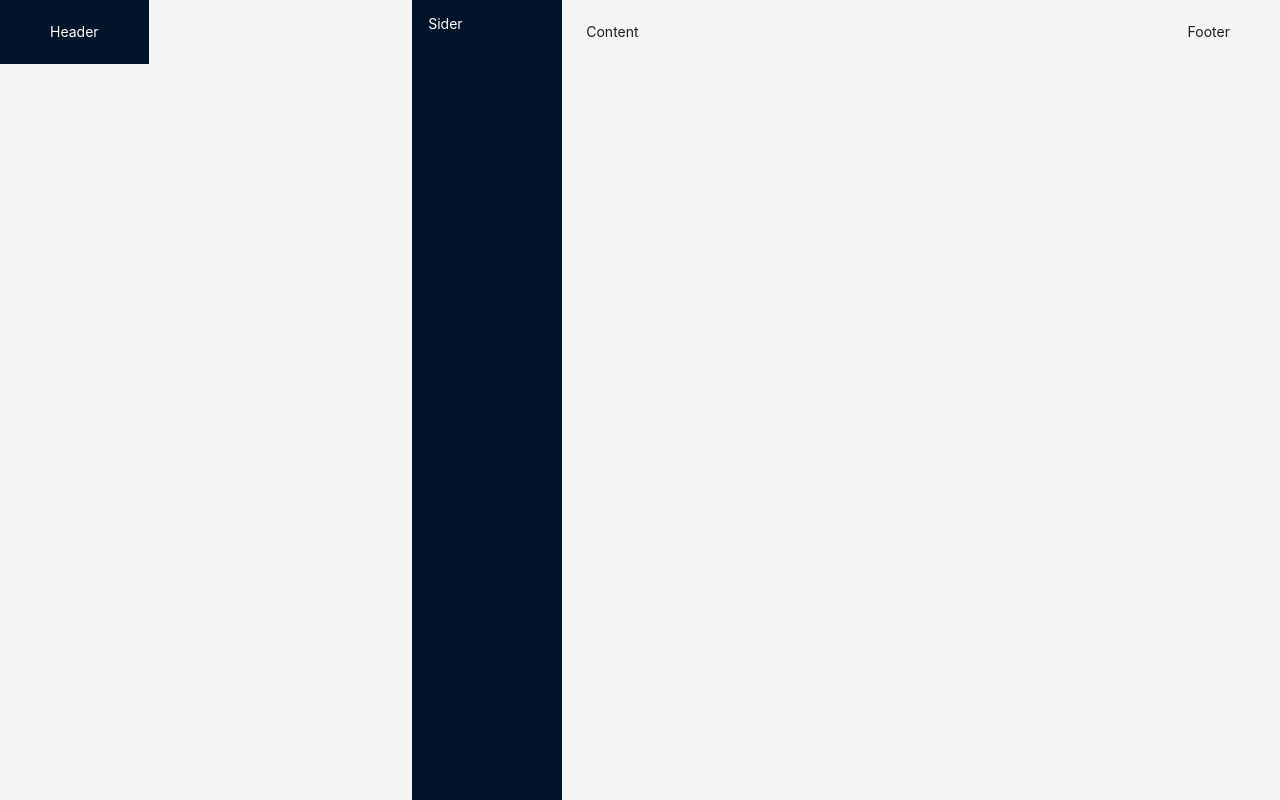
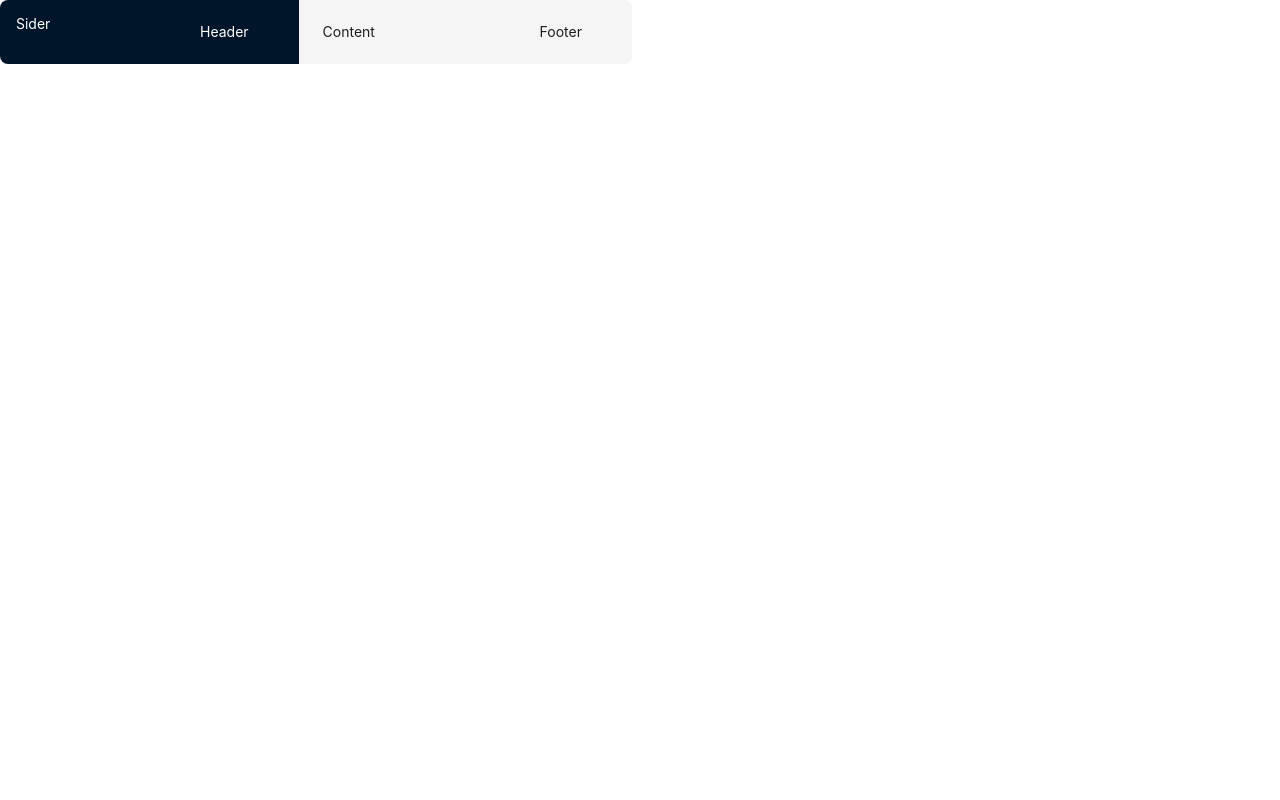
Before and after one commit to CorinnaaKR/WK10Project, a Next.js app: page / in a window 1280 px wide. Built offline with nearby package versions, Linux system fonts and the light colour scheme.

Commit message:
faffing about trying to format and style the layout

```diff
--- a/src/app/page.js
+++ b/src/app/page.js
@@ -3,10 +3,11 @@
 export default function Homepage() {
   return (
     <>
-
       <TestLayout>
-        <h1>Home Page</h1>
-        </TestLayout>
+        <header>
+          <h1>Home Page</h1>
+        </header>
+      </TestLayout>
     </>
   );
 }
--- a/src/components/TestLayout.jsx
+++ b/src/components/TestLayout.jsx
@@ -1,20 +1,64 @@
 "use client";
-import { Layout } from "antd";
+import { Flex, Layout } from "antd";
 import "antd/dist/reset.css"; // for AntD v5
 
 const { Header, Sider, Content, Footer } = Layout;
 
 const TestLayout = () => (
-  <Layout style={{ minHeight: "100vh" }}>
-    <Header style={{ color: "white", textAlign: "center" }}>Header</Header>
-    <Layout />
+  <Layout style={layoutStyle} width="100vw, auto">
     <Sider width={150} style={{ background: "#001529" }}>
       <div style={{ color: "white", padding: "16px" }}>Sider</div>
     </Sider>
+    <Header style={{ color: "white", textAlign: "center" }}>Header</Header>
     <Content style={{ padding: "24px" }}>Content</Content>
-    <Layout />
     <Footer style={{ textAlign: "center" }}>Footer</Footer>
   </Layout>
 );
 
+{
+  /* <Layout style={layoutStyle}>
+  <Header style={headerStyle}>Header</Header>
+  <Layout>
+    <Sider width="25%" style={siderStyle}>
+      Sider
+    </Sider>
+    <Content style={contentStyle}>Content</Content>
+  </Layout>
+  <Footer style={footerStyle}>Footer</Footer>
+</Layout>; */
+}
+
 export default TestLayout;
+
+const headerStyle = {
+  textAlign: "center",
+  color: "#fff",
+  height: 64,
+  paddingInline: 48,
+  lineHeight: "64px",
+  backgroundColor: "#4096ff",
+};
+const contentStyle = {
+  textAlign: "center",
+  minHeight: 120,
+  lineHeight: "120px",
+  color: "#fff",
+  backgroundColor: "#0958d9",
+};
+const siderStyle = {
+  textAlign: "center",
+  lineHeight: "120px",
+  color: "#fff",
+  backgroundColor: "#1677ff",
+};
+const footerStyle = {
+  textAlign: "center",
+  color: "#fff",
+  backgroundColor: "#4096ff",
+};
+const layoutStyle = {
+  borderRadius: 8,
+  overflow: "hidden",
+  width: "calc(50% - 8px)",
+  maxWidth: "calc(50% - 8px)",
+};
```
